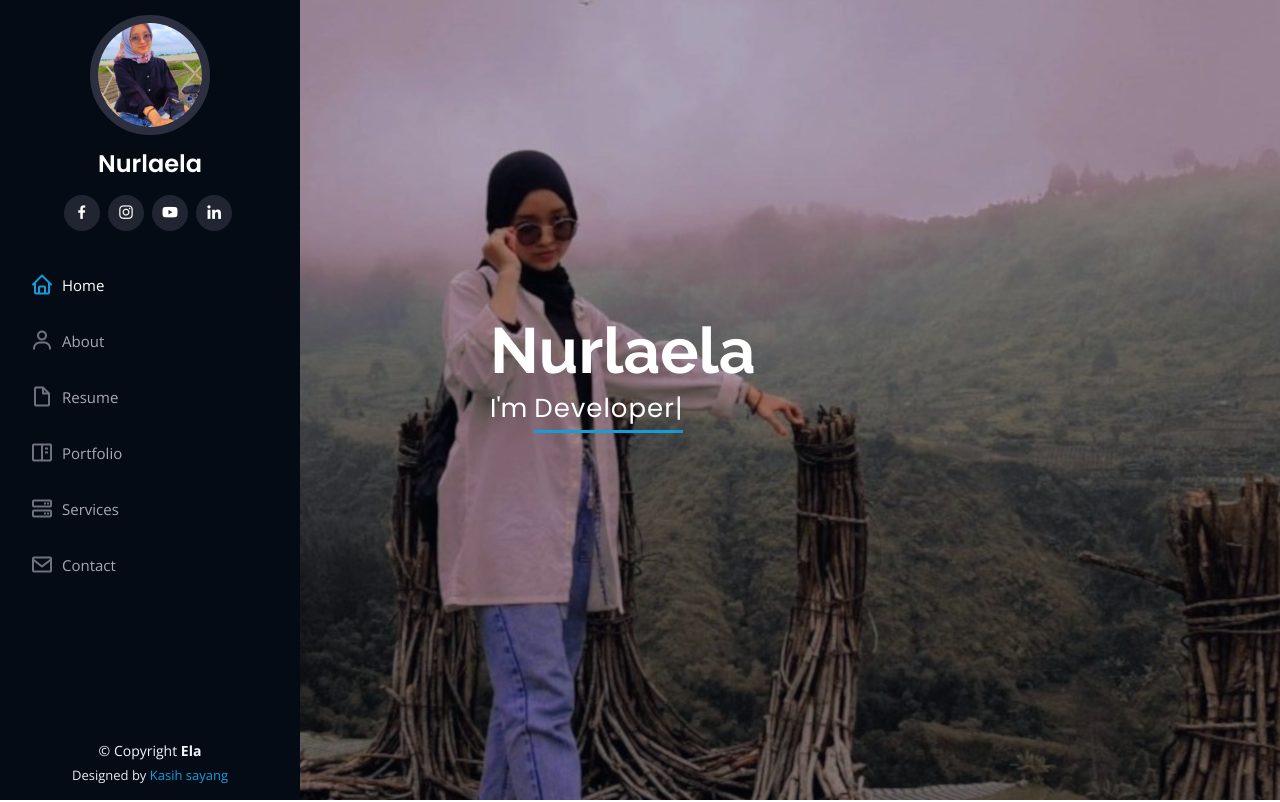
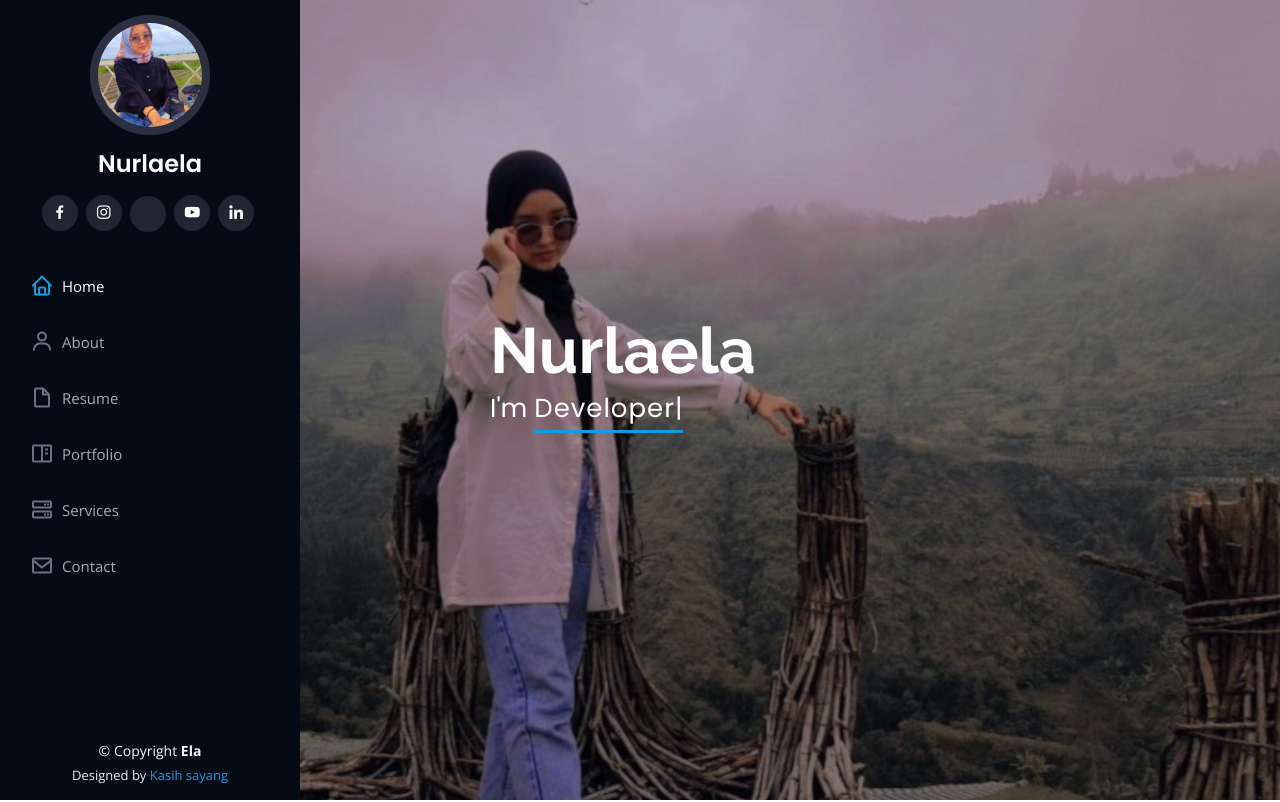
Before and after one commit to Nurlaelaa/ipnu-ipnu-balapulangwetan..github.io, a plain HTML site: page index.html in a window 1280 px wide. Shown: the top 802 px of the page. Drawn offline with nearby package versions, Linux system fonts and the light colour scheme.

Commit message:
Update index.html

```diff
--- a/index.html
+++ b/index.html
@@ -44,6 +44,7 @@
         <div class="social-links mt-3 text-center">
           <a href="https://web.facebook.com/nurlaela.laa.5" class="facebook"><i class="bx bxl-facebook"></i></a>
           <a href="https://www.instagram.com/nurlaela______/" class="instagram"><i class="bx bxl-instagram"></i></a>
+           <a href="https://belajarsamaaaa.blogspot.com" class="blogspot"><i class="bx bxl-blogspot"></i></a>
           <a href="https://www.youtube.com/channel/UCUMneJ3b6YaXJ5W6fEboIuA/featured" class="youtube"><i class="bx bxl-youtube"></i></a>
           <a href="https://www.linkedin.com/in/nurlaela-bb9250194/" class="linkedin"><i class="bx bxl-linkedin"></i></a>
         </div>
```
